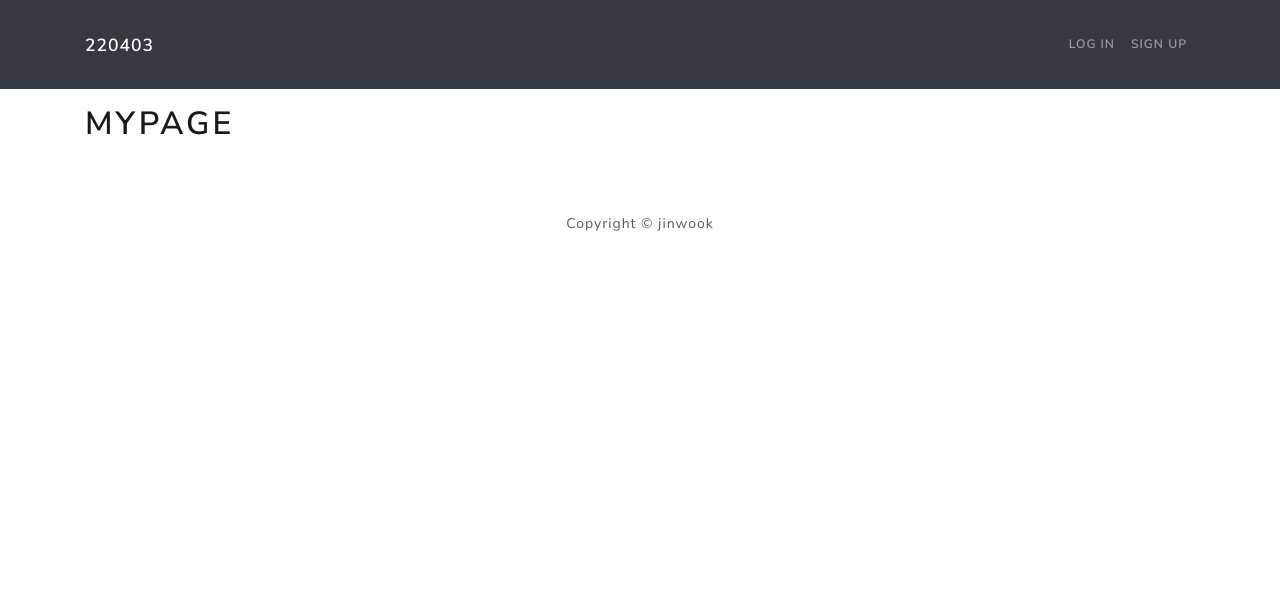
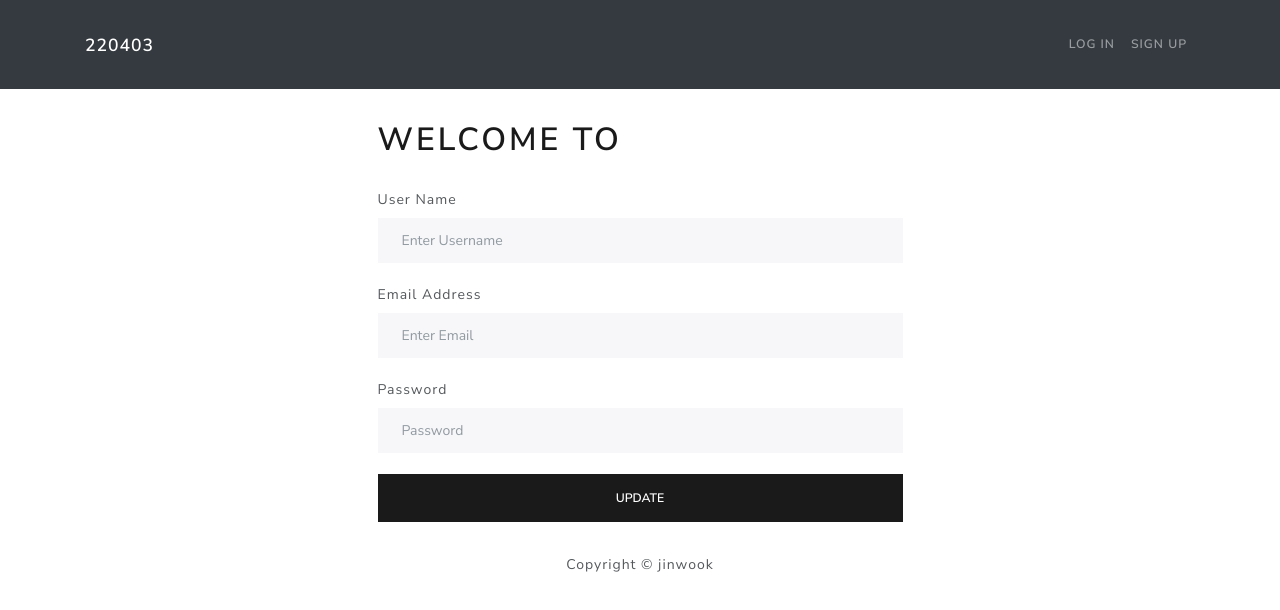
Before and after one commit to uki5045/220403, a React (Create React App) app: page /mypage in a window 1280 px wide. Shown: the top 610 px of the page. Built offline with nearby package versions, Linux system fonts and the light colour scheme; no server answers.

Commit message:
update mypage

```diff
--- a/src/screens/Mypage.js
+++ b/src/screens/Mypage.js
@@ -1,10 +1,13 @@
 import React, {useEffect, useState} from 'react';
 import axios from "axios";
+import {FormContainer} from "../components";
+import {Button, Form} from "react-bootstrap";
 
 const Mypage = () => {
 
     const [name, setName] = useState('')
     const [email, setEmail] = useState('')
+    const [password, setPassword] = useState('')
 
     const getProfile = async () => {
         try {
@@ -21,6 +24,33 @@ const Mypage = () => {
             if (status === 200) {
                 setName(data.name)
                 setEmail(data.email)
+
+            }
+        } catch (err) {
+            console.log(err)
+        }
+    }
+
+    const profileUpdateHandler = async (e) => {
+        e.preventDefault()
+
+        try {
+
+            const userInput = {
+                name, email, password
+            }
+
+            const token = localStorage.getItem("token")
+
+            const config = {
+                headers: {
+                    "Authorization" : "Bearer " + token
+                }
+            }
+
+            const {data, status} = await axios.put('http://localhost:8000/api/users/profile', userInput, config)
+            if (status === 200) {
+                alert('updated')
             }
         } catch (err) {
             console.log(err)
@@ -32,13 +62,47 @@ const Mypage = () => {
     }, [])
 
 
+
     return (
-        <div>
-            <h1>Mypage</h1>
+        <FormContainer>
+            <h1>Welcome to {name}</h1>
             <br />
-            <h2>{name}</h2>
-            <h2>{email}</h2>
-        </div>
+            <Form onSubmit={profileUpdateHandler}>
+                <Form.Group>
+                    <Form.Label>User Name</Form.Label>
+                    <Form.Control
+                        type={'name'}
+                        placeholder={'Enter Username'}
+                        value={name}
+                        onChange={e => setName(e.target.value)}
+                    />
+                </Form.Group>
+                <br />
+                <Form.Group>
+                    <Form.Label>Email Address</Form.Label>
+                    <Form.Control
+                        type={'email'}
+                        placeholder={'Enter Email'}
+                        value={email}
+                        onChange={e => setEmail(e.target.value)}
+                    />
+                </Form.Group>
+                <br />
+                <Form.Group>
+                    <Form.Label>Password</Form.Label>
+                    <Form.Control
+                        type={'password'}
+                        placeholder={'Password'}
+                        value={password}
+                        onChange={e => setPassword(e.target.value)}
+                    />
+                </Form.Group>
+                <br />
+                <Button type={'submit'} variant={'primary'} className={'btn-block'}>
+                    Update
+                </Button>
+            </Form>
+        </FormContainer>
     );
 };
 
```
